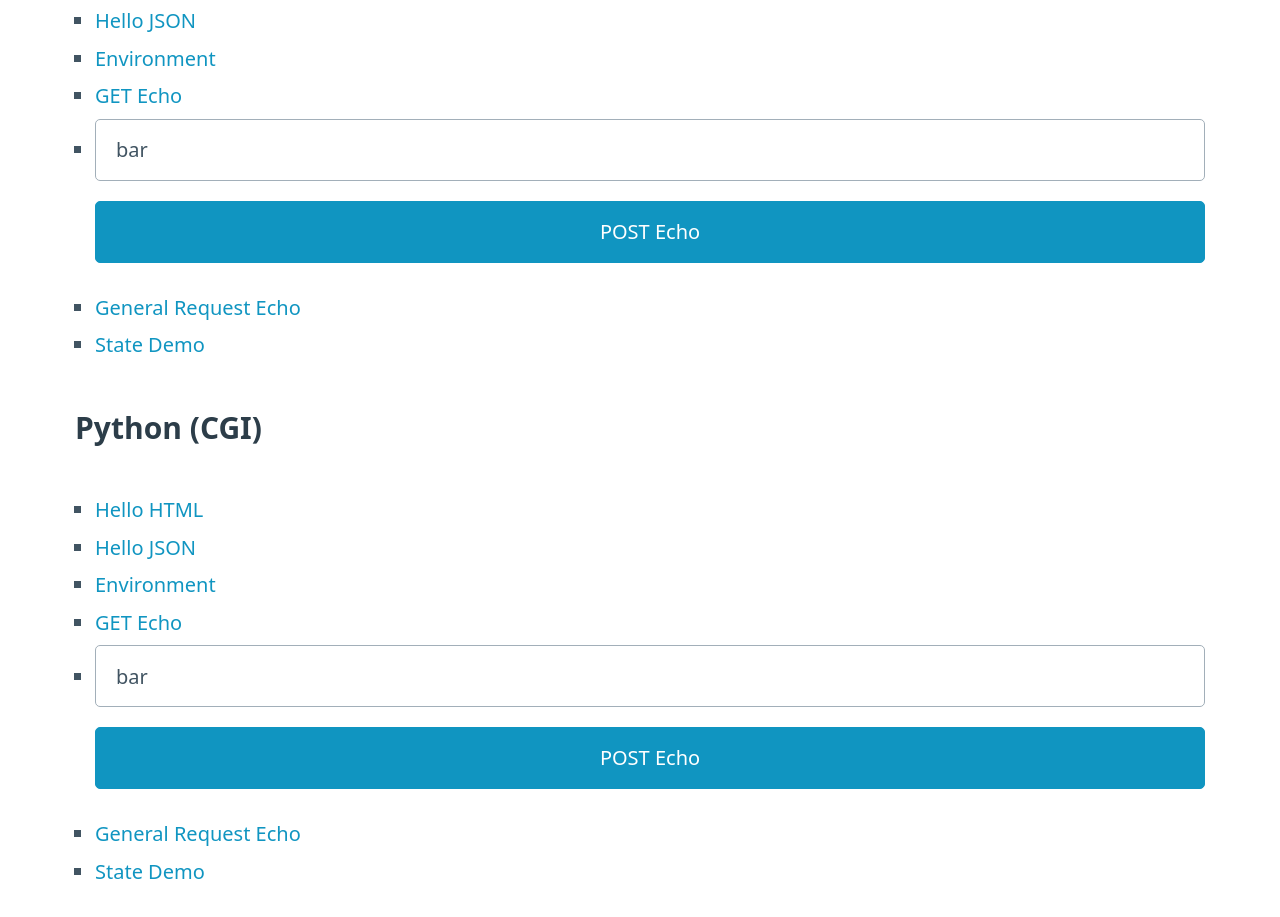
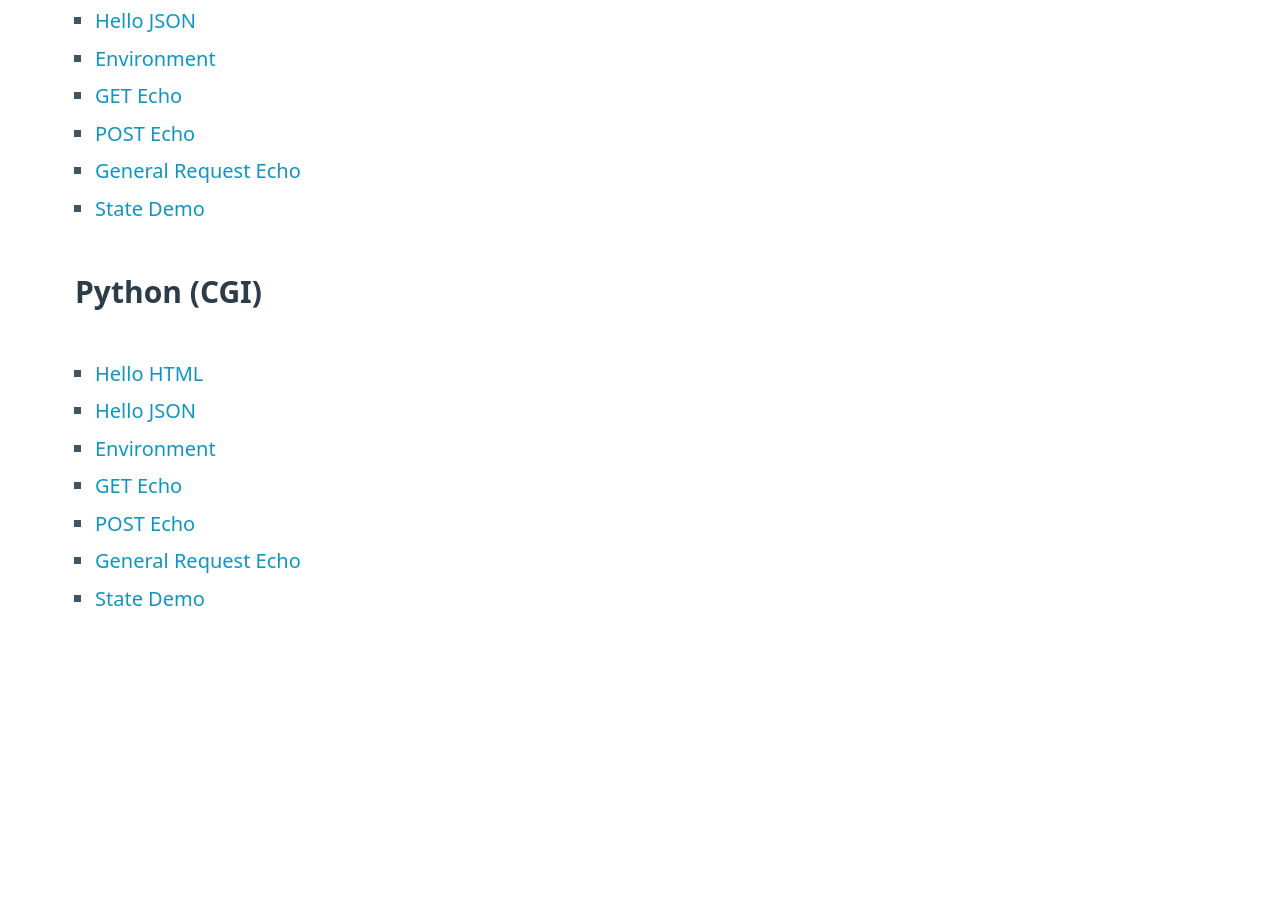
Before and after one commit to JohnDeCastro/cse135-hw2-site, a plain HTML site: page index.html in a window 1280 px wide. Shown: the part 1524-2441 px from the top of the page. After the commit the page ends 2298 px from the top, so only its background shows below. Drawn offline with nearby package versions, Linux system fonts and the light colour scheme.

Commit message:
Fix index.html: adjust post echo

```diff
--- a/index.html
+++ b/index.html
@@ -57,11 +57,7 @@
         <li><a href="/hw2/php/php-hello-json-world.php">Hello JSON</a></li>
         <li><a href="/hw2/php/php-environment.php">Environment</a></li>
         <li><a href="/hw2/php/php-get-echo.php?foo=bar&x=1">GET Echo</a></li>
-        <li>
-          <form action="/hw2/php/php-post-echo.php" method="post">
-            <input name="foo" value="bar"><button>POST Echo</button>
-          </form>
-        </li>
+        <li><a href="/hw2/php/php-post-echo.php">POST Echo</a></li>
         <li><a href="/hw2/php/php-general-request-echo.php">General Request Echo</a></li>
         <li><a href="/hw2/php/php-state-demo.php">State Demo</a></li>
       </ul>
@@ -72,11 +68,7 @@
         <li><a href="/cgi-bin/py/py-hello-json-world.py">Hello JSON</a></li>
         <li><a href="/cgi-bin/py/py-environment.py">Environment</a></li>
         <li><a href="/cgi-bin/py/py-get-echo.py?foo=bar&x=1">GET Echo</a></li>
-        <li>
-          <form action="/cgi-bin/py/py-post-echo.py" method="post">
-            <input name="foo" value="bar"><button>POST Echo</button>
-         </form>
-        </li>
+        <li><a href="/cgi-bin/py/py-post-echo.py">POST Echo</a></li>
         <li><a href="/cgi-bin/py/py-general-request-echo.py">General Request Echo</a></li>
         <li><a href="/cgi-bin/py/py-state-demo.py">State Demo</a></li>
       </ul>
```
